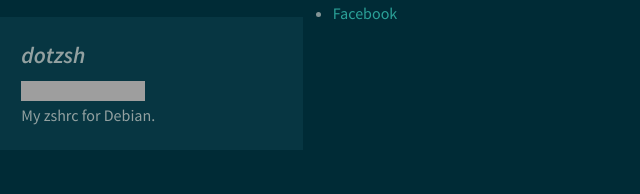
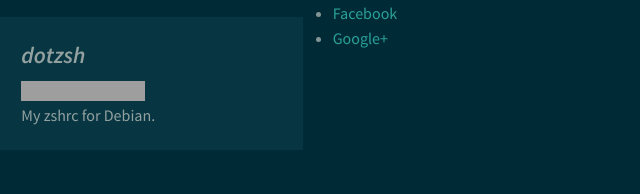
Before and after one commit to displague/fly.github.com, a plain HTML site: page index.html in a window 1280 px wide. Shown: the part 408-602 px from the top of the page, 489-1129 px from the left. Drawn offline with Linux system fonts and the light colour scheme; grey boxes are pictures that could not be loaded.

Commit message:
add google plus

```diff
--- a/index.html
+++ b/index.html
@@ -87,6 +87,7 @@
                 <li><a href="http://blog.voltaire.sh" title="voltaireBlog">blog.voltaire</a></li>
                 <li><a href="https://https://twitter.com/s_jchen" title="s_jchen on Twitter">Twitter</a></li>
                 <li><a href="https://www.facebook.com/kbar13" title="Facebook">Facebook</a></li>
+                <li><a href="https://plus.google.com/112577678300516950760/posts" title="Google+">Google+</a></li>
             </ul>
 
         </div><!--/column4-->
```
